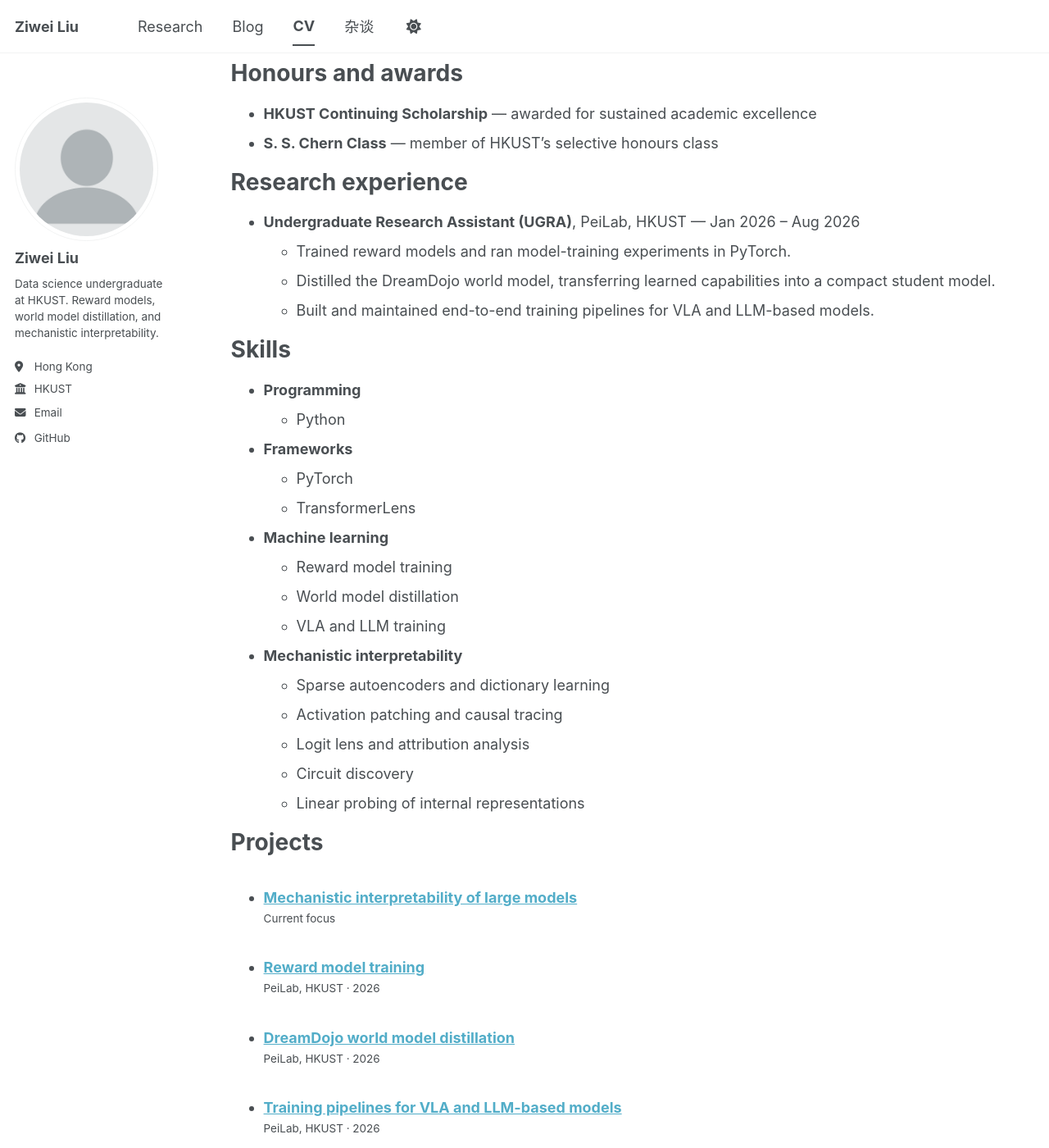
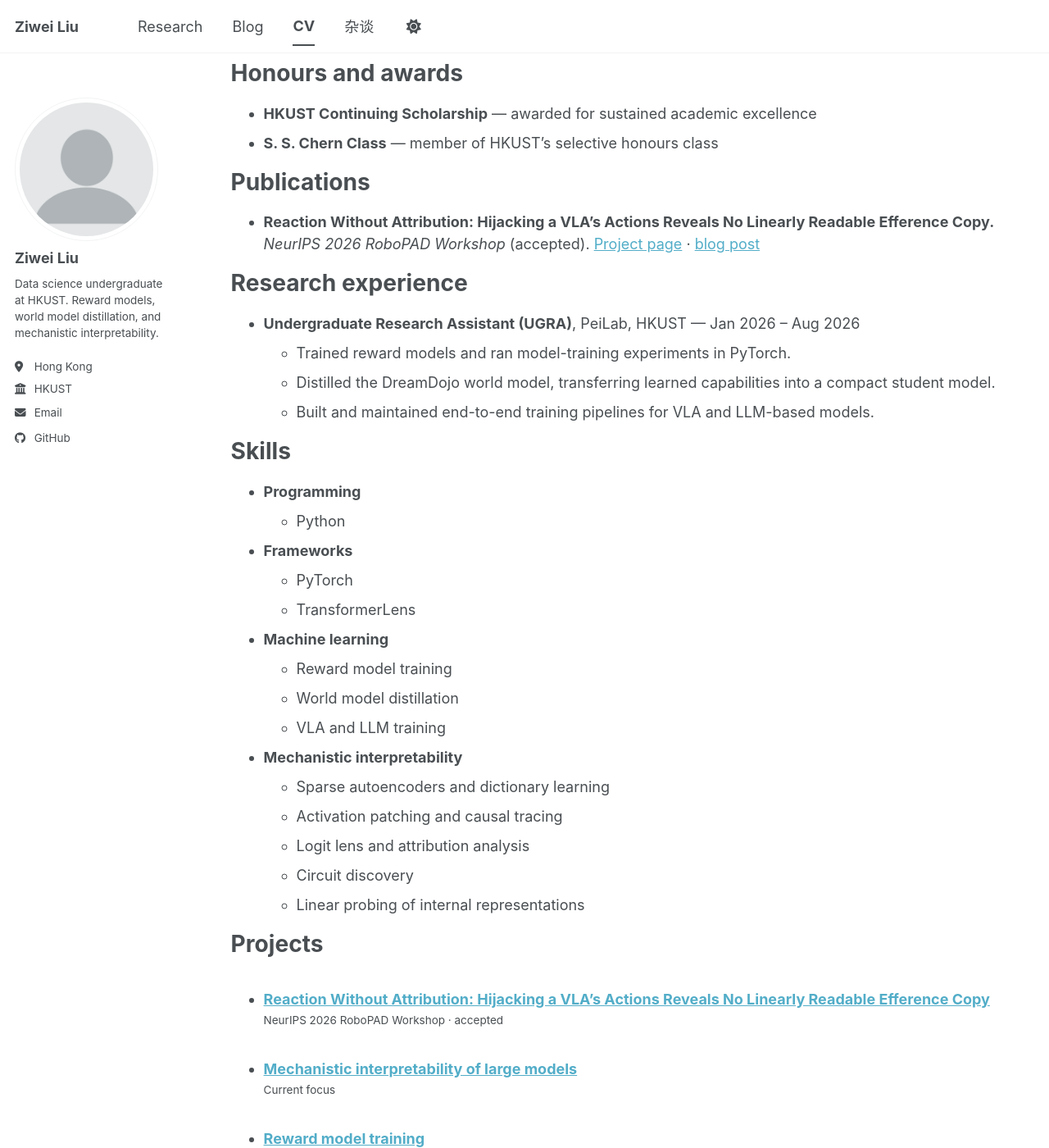
Before and after one commit to Waxmell114514/blog, a Jekyll site: the page built from _pages/cv.md, in a window 1280 px wide and 1400 px high, scrolled down 518 px. Shown: the whole window at 82% size. Built offline with Jekyll 4.4.1, drawn with Linux system fonts in a browser that asks for light colours; a script bundle is joined from its source files by our own code; library files that are not in the unit come from our copies.

Commit message:
Add NeurIPS 2026 RoboPAD Workshop paper to homepage, CV and research
Co-Authored-By: Claude Opus 5.5 (1M context) <noreply@anthropic.com>
Claude-Session: https://claude.ai/code/session_01SUsBjDjMCZFZ7SLyuownU9

```diff
--- a/_pages/cv.md
+++ b/_pages/cv.md
@@ -32,6 +32,13 @@ Honours and awards
 * **HKUST Continuing Scholarship** — awarded for sustained academic excellence
 * **S. S. Chern Class** — member of HKUST's selective honours class
 
+Publications
+======
+* **Reaction Without Attribution: Hijacking a VLA's Actions Reveals No Linearly
+  Readable Efference Copy.** *NeurIPS 2026 RoboPAD Workshop* (accepted).
+  [Project page]({{ base_path }}/research/reaction-without-attribution/) ·
+  [blog post]({{ base_path }}/posts/2026/09/hijacking-vla-actions/)
+
 Research experience
 ======
 * **Undergraduate Research Assistant (UGRA)**, PeiLab, HKUST — Jan 2026 – Aug 2026
--- a/_posts/2026-09-12-does-a-vla-policy-notice-when-you-hijack-its-actions.md
+++ b/_posts/2026-09-12-does-a-vla-policy-notice-when-you-hijack-its-actions.md
@@ -11,6 +11,11 @@ excerpt: "I overrode a robot policy's actions and probed its hidden states for a
 ---
 
 {% include base_path %}
+
+> **Update (Sep 2026):** this work was accepted at the NeurIPS 2026 RoboPAD
+> Workshop as
+> [*Reaction Without Attribution: Hijacking a VLA's Actions Reveals No Linearly
+> Readable Efference Copy*]({{ base_path }}/research/reaction-without-attribution/).
 
 I spent about 20 hours on a small question: if you override a robot policy's
 actions, does anything inside it register that the movement wasn't its own?
--- /dev/null
+++ b/_research/reaction-without-attribution.md
@@ -0,0 +1,28 @@
+---
+title: "Reaction Without Attribution: Hijacking a VLA's Actions Reveals No Linearly Readable Efference Copy"
+excerpt: "Overriding a VLA policy's actions and probing its hidden states for any sign that it registers the movement was not its own. Accepted at the NeurIPS 2026 RoboPAD Workshop."
+collection: research
+period: "NeurIPS 2026 RoboPAD Workshop · accepted"
+date: 2026-09-12
+---
+
+{% include base_path %}
+
+**Accepted at the NeurIPS 2026 RoboPAD Workshop.**
+
+If you override a robot policy's actions, does anything inside it register that
+the movement wasn't its own? I ran
+[OpenVLA-OFT](https://openvla-oft.github.io) on LIBERO-Goal, replaced a quarter of
+its action chunks with plausible chunks from other episodes, and trained linear
+probes on its hidden states to tell hijacked transitions from normal ones.
+
+The probes found nothing, even though both halves of the comparison are available:
+hand-built features comparing commanded against executed motion reach 0.69 (up
+to 0.875 for the more disruptive overrides), and the policy's intended action is
+linearly readable from its hidden state at R² = 0.64. The policy does become less
+confident after some hijacks, but only when the override makes the scene look
+unusual, so its reaction is explained by ordinary visual feedback rather than by
+any attribution of the action to itself.
+
+The full write-up, including limitations, is in the blog post
+[Does a VLA policy notice when you hijack its actions?]({{ base_path }}/posts/2026/09/hijacking-vla-actions/).
```
Also changed, not shown: _pages/about.md (+7 -0 lines).
